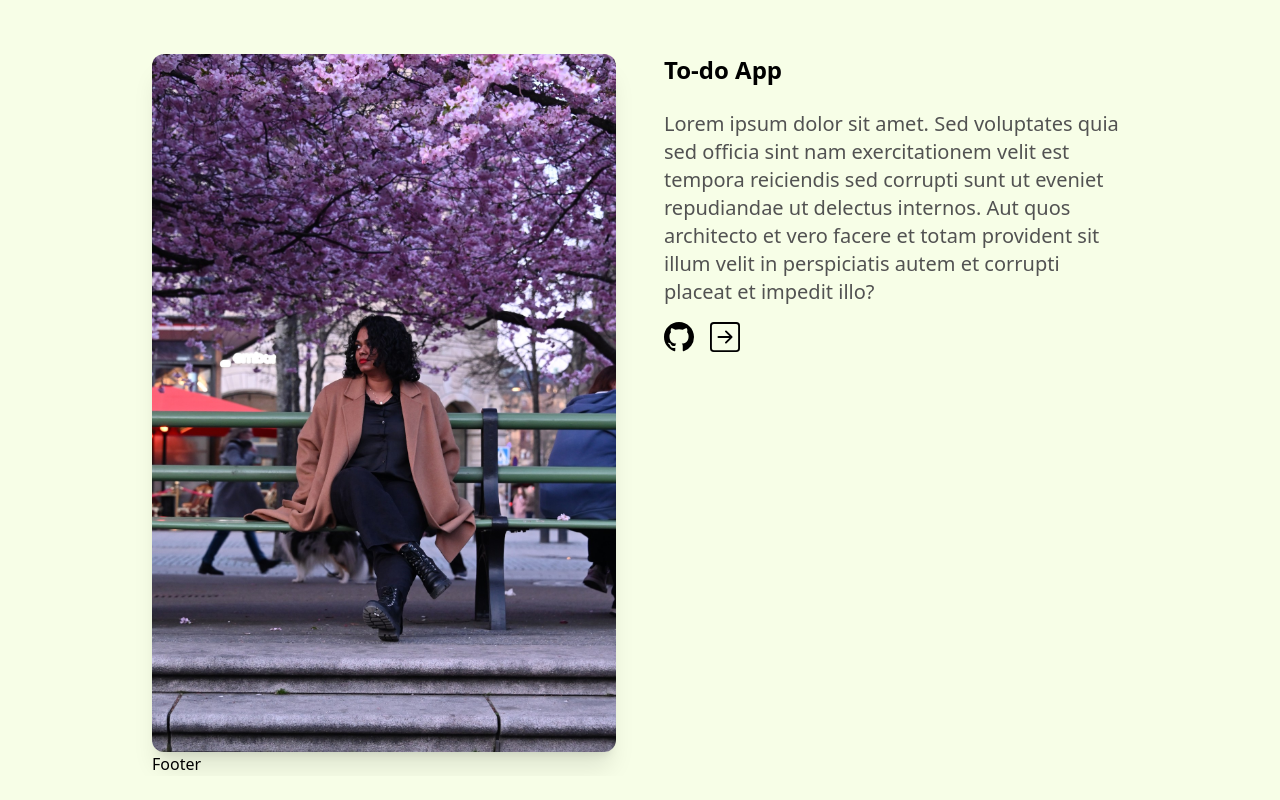
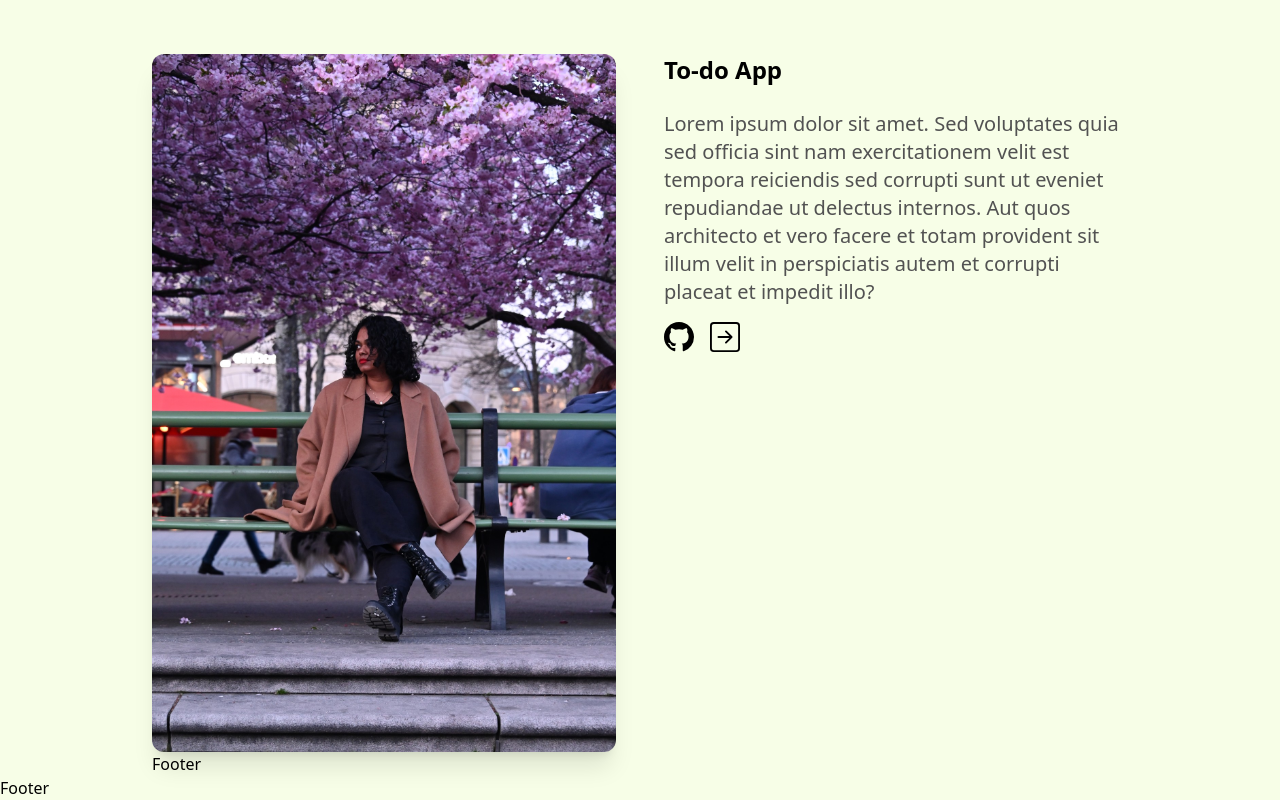
Before and after one commit to SammaniAri/personal-website, a Next.js app: page / in a window 1280 px wide. Shown: the part 3540-4340 px from the top of the page. Before the commit the page ends 4316 px from the top, so only its background shows below. Built offline with nearby package versions, Linux system fonts and the light colour scheme.

Commit message:
Added footer to the layout

```diff
--- a/app/layout.tsx
+++ b/app/layout.tsx
@@ -1,12 +1,15 @@
-"use client"
-import '../styles/globals.css'
-import Navbar from '@/components/Navbar'
-import {ThemeProvider} from "next-themes"
+/** @format */
+
+"use client";
+import "../styles/globals.css";
+import Navbar from "@/components/Navbar";
+import Footer from "@/components/Footer";
+import { ThemeProvider } from "next-themes";
 
 export default function RootLayout({
 	children,
 }: {
-  children: React.ReactNode
+	children: React.ReactNode;
 }) {
 	return (
 		<html lang="en">
@@ -15,7 +18,17 @@ export default function RootLayout({
         head.tsx. Find out more at https://beta.nextjs.org/docs/api-reference/file-conventions/head
       */}
 			<head />
-      <body> <ThemeProvider enableSystem = {true} attribute="class"> <Navbar/>{children}</ThemeProvider></body>
+			<body>
+				{" "}
+				<ThemeProvider
+					enableSystem={true}
+					attribute="class">
+					{" "}
+					<Navbar />
+					{children}
+					<Footer />
+				</ThemeProvider>
+			</body>
 		</html>
-  )
+	);
 }
```
Lines whose indentation alone changed are shown as unchanged.
